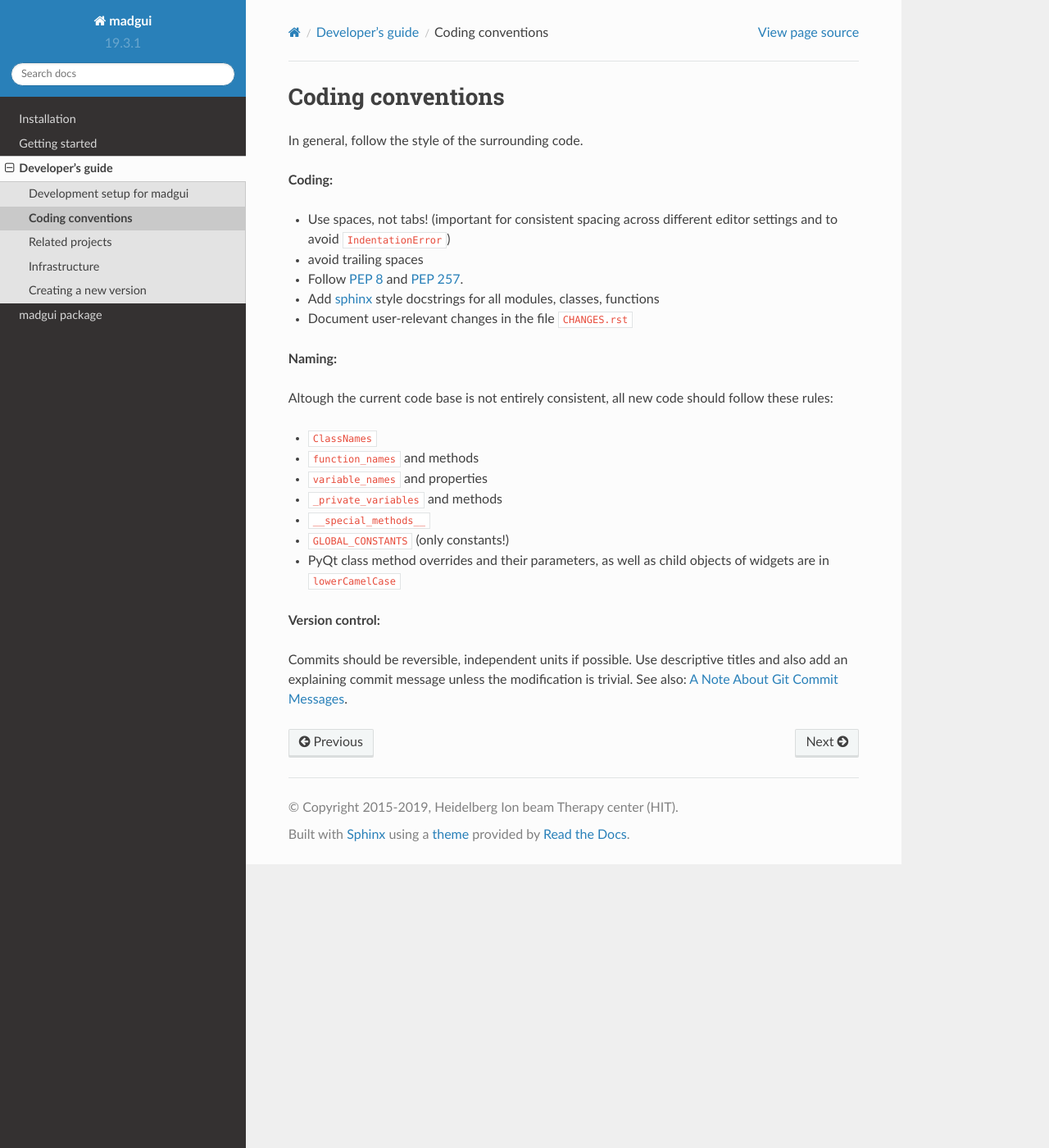
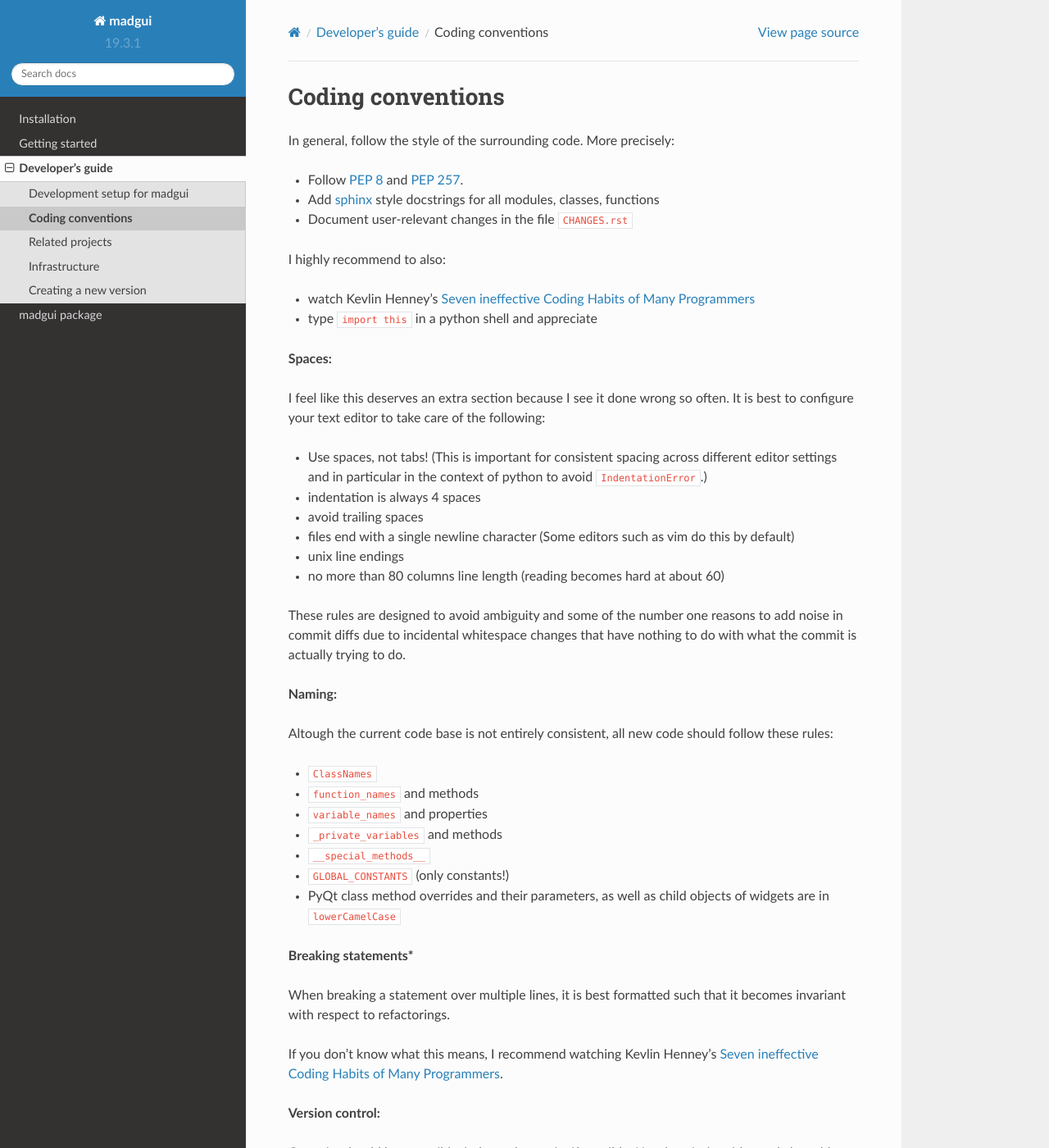
Before and after one commit to hibtc/madgui, a Sphinx documentation site: the page built from docs/devguide/conventions.rst, in a window 1280 px wide and 1400 px high. Shown: the whole window at 82% size. Built offline with Sphinx 7.4.7 and the Read the Docs theme 2.0.0, drawn with Linux system fonts in a browser that asks for light colours; pages that are not in the unit, such as notebooks, are missing from menus.

Commit message:
Add more design guidelines about whitespace

```diff
--- a/docs/devguide/conventions.rst
+++ b/docs/devguide/conventions.rst
@@ -1,21 +1,42 @@
 Coding conventions
 ------------------
 
-In general, follow the style of the surrounding code.
+In general, follow the style of the surrounding code. More precisely:
 
-
-**Coding:**
-
-- Use spaces, not tabs! (important for consistent spacing across different
-  editor settings and to avoid ``IndentationError``)
-- avoid trailing spaces
 - Follow `PEP 8`_ and `PEP 257`_.
 - Add sphinx_ style docstrings for all modules, classes, functions
 - Document user-relevant changes in the file ``CHANGES.rst``
 
+I highly recommend to also:
+
+- watch Kevlin Henney's `Seven ineffective Coding Habits of Many Programmers`_
+- type ``import this`` in a python shell and appreciate
+
 .. _PEP 8: http://www.python.org/dev/peps/pep-0008/
 .. _PEP 257: http://www.python.org/dev/peps/pep-0257/
 .. _sphinx: http://sphinx-doc.org/
+.. _Seven ineffective Coding Habits of Many Programmers: https://www.youtube.com/watch?v=ZsHMHukIlJY
+
+
+**Spaces:**
+
+I feel like this deserves an extra section because I see it done wrong so
+often. It is best to configure your text editor to take care of the following:
+
+- Use spaces, not tabs! (This is important for consistent spacing across
+  different editor settings and in particular in the context of python to
+  avoid ``IndentationError``.)
+- indentation is always 4 spaces
+- avoid trailing spaces
+- files end with a single newline character (Some editors such as vim do this
+  by default)
+- unix line endings
+- no more than 80 columns line length (reading becomes hard at about 60)
+
+These rules are designed to avoid ambiguity and some of the number one reasons
+to add noise in commit diffs due to incidental whitespace changes that have
+nothing to do with what the commit is actually trying to do.
+
 
 **Naming:**
 
@@ -31,6 +52,16 @@ follow these rules:
 - PyQt class method overrides and their parameters, as well as child objects
   of widgets are in ``lowerCamelCase``
 
+
+**Breaking statements***
+
+When breaking a statement over multiple lines, it is best formatted such that
+it becomes invariant with respect to refactorings.
+
+If you don't know what this means, I recommend watching Kevlin Henney's `Seven
+ineffective Coding Habits of Many Programmers`_.
+
+
 **Version control:**
 
 Commits should be reversible, independent units if possible. Use descriptive
```
